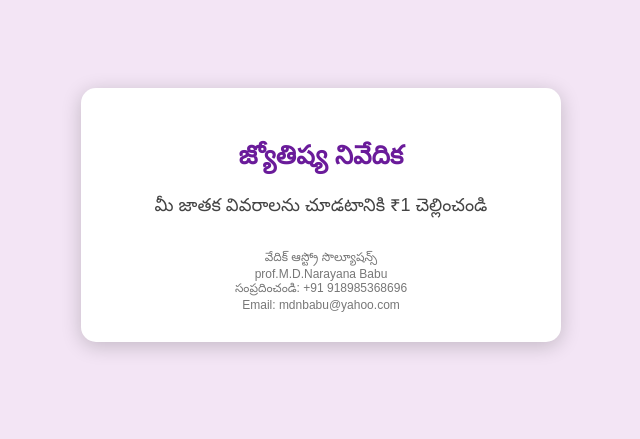
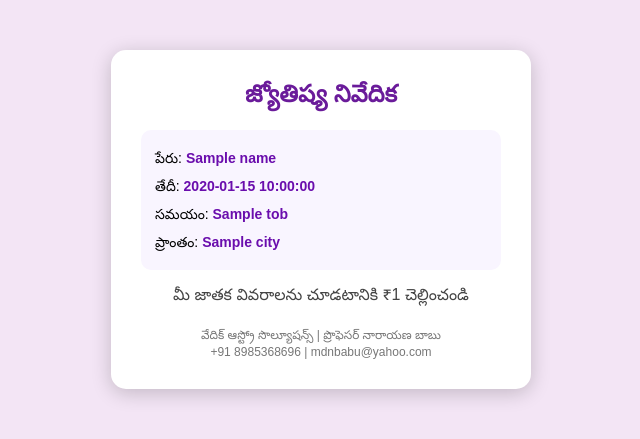
Before and after one commit to mdnbabu/mdnbabu-telugu-astrology-, a Flask app: template templates/payment.html in a window 1280 px wide. Shown: the top 439 px of the page, without its empty margins (319-959 px from the left). Run offline with Flask 3, Linux system fonts and the light colour scheme; the template is opened without the code that fills it: most values are stand-ins (such as "Sample title", 1, 10 or a date in 2020); some libraries are stand-ins or nearby versions.

Commit message:
Update payment.html

```diff
--- a/templates/payment.html
+++ b/templates/payment.html
@@ -4,56 +4,32 @@
     <meta charset="UTF-8">
     <meta name="viewport" content="width=device-width, initial-scale=1.0">
     <title>చెల్లింపు</title>
+    <style>
+        * { box-sizing: border-box; margin: 0; padding: 0; }
+        body { font-family: Arial, sans-serif; background: #f3e5f5; text-align: center; padding: 50px 20px; }
+        .container { background: white; max-width: 420px; margin: auto; padding: 30px; border-radius: 15px; box-shadow: 0 4px 20px rgba(0,0,0,0.2); }
+        h2 { color: #6a1b9a; font-size: 24px; margin-bottom: 10px; }
+        .details { background: #f9f5ff; border-radius: 10px; padding: 14px; margin: 16px 0; text-align: left; font-size: 14px; line-height: 2; }
+        .details span { font-weight: bold; color: #6a0dad; }
+        p { font-size: 16px; color: #444; margin-bottom: 20px; }
+        .footer { margin-top: 20px; font-size: 12px; color: #777; }
+    </style>
+</head>
+<body>
+<div class="container">
+    <h2>జ్యోతిష్య నివేదిక</h2>
 
-<style>
-body{
-    font-family: Arial, sans-serif;
-    background:#f3e5f5;
-    text-align:center;
-    padding-top:80px;
-}
-
-.container{
-    background:white;
-    max-width:420px;
-    margin:auto;
-    padding:30px;
-    border-radius:15px;
-    box-shadow:0 4px 20px rgba(0,0,0,0.2);
-}
-
-h2{
-    color:#6a1b9a;
-    font-size:26px;
-    margin-bottom:10px;
-}
-
-p{
-    font-size:18px;
-    color:#444;
-    margin-bottom:30px;
-}
-
-.footer{
-    margin-top:20px;
-    font-size:12px;
-    color:#777;
-}
-</style>
-
-</head>
-
-<body>
-
-<div class="container">
-
-<h2>జ్యోతిష్య నివేదిక</h2>
+    <div class="details">
+        పేరు: <span>{{ name }}</span><br>
+        తేదీ: <span>{{ dob }}</span><br>
+        సమయం: <span>{{ tob }}</span><br>
+        ప్రాంతం: <span>{{ city }}</span>
+    </div>
 
     <p>మీ జాతక వివరాలను చూడటానికి ₹1 చెల్లించండి</p>
 
-<!-- ✅ Razorpay Payment Button -->
+    <!-- Razorpay Checkout -->
     <form action="/results" method="POST">
-
         <script
             src="https://checkout.razorpay.com/v1/checkout.js"
             data-key="{{ key_id }}"
@@ -63,22 +39,14 @@ p{
             data-buttontext="₹1 చెల్లించండి"
             data-name="వేదిక్ ఆస్ట్రో సొల్యూషన్స్"
             data-description="జ్యోతిష్య నివేదిక"
-    data-theme.color="#8e24aa">
+            data-theme.color="#6a0dad">
         </script>
-
     </form>
 
     <div class="footer">
-వేదిక్ ఆస్ట్రో సొల్యూషన్స్
-<br>
-prof.M.D.Narayana Babu
-<br>
-సంప్రదించండి: +91 918985368696
-<br>
-Email: mdnbabu@yahoo.com
+        వేదిక్ ఆస్ట్రో సొల్యూషన్స్ | ప్రొఫెసర్ నారాయణ బాబు<br>
+        +91 8985368696 | mdnbabu@yahoo.com
     </div>
-
 </div>
-
 </body>
 </html>
```
Lines whose indentation alone changed are shown as unchanged.
